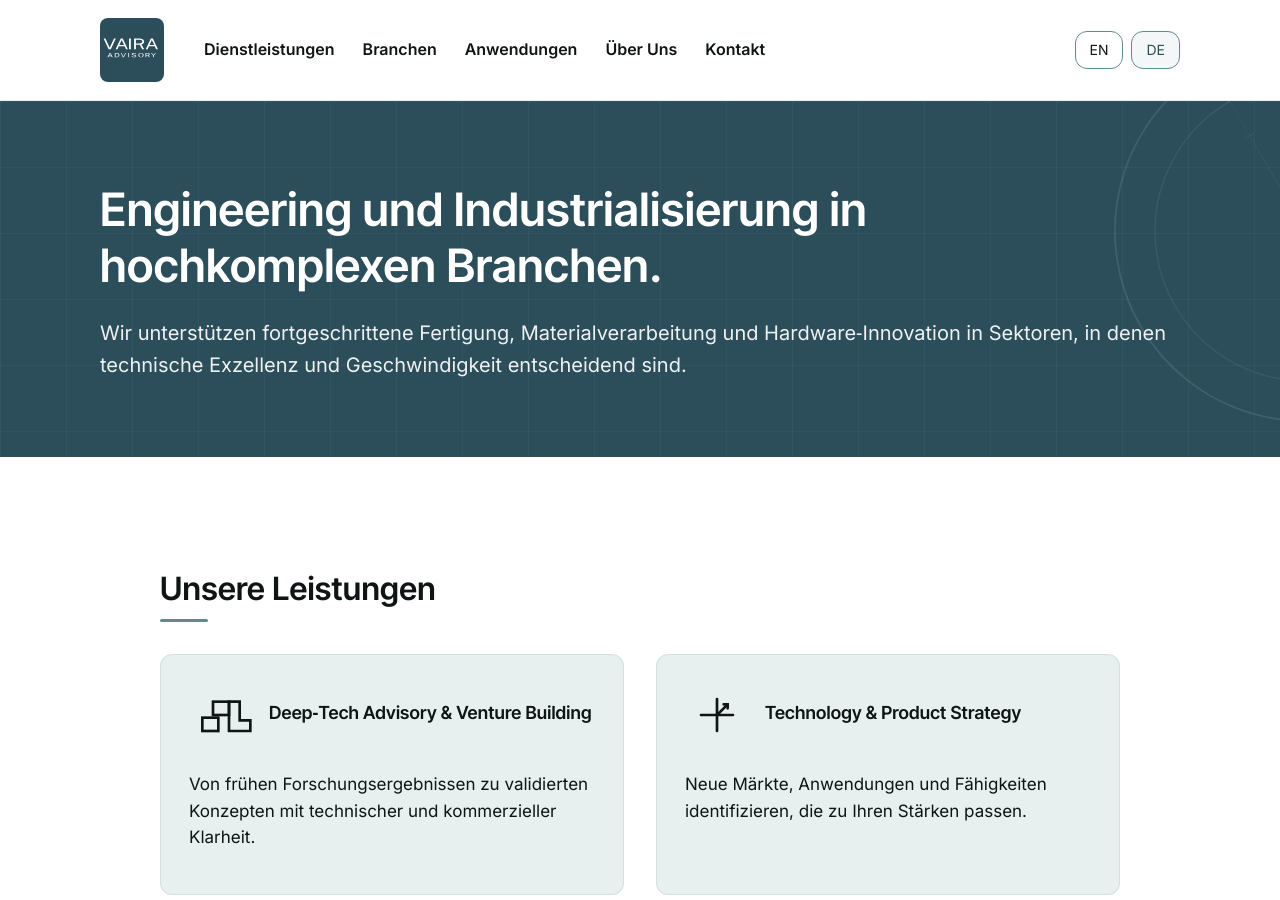
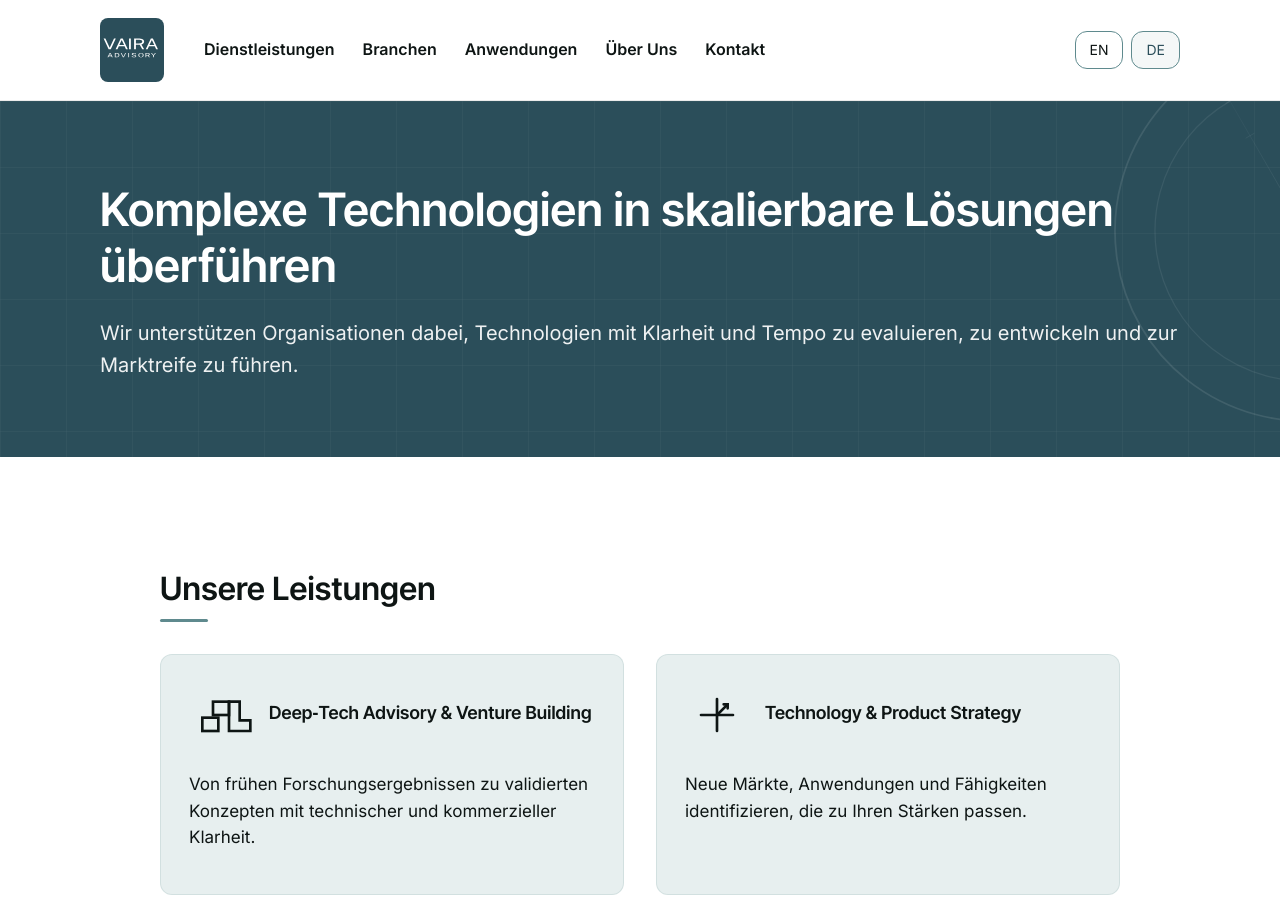
Before and after one commit to raphaelheeb/vaira-advisory, a Jekyll site: the page built from de/services/index.html, in a window 1280 px wide and 900 px high. Built offline with Jekyll 4.4.1, drawn with Linux system fonts in a browser that asks for light colours.

Commit message:
Update index.html

```diff
--- a/de/services/index.html
+++ b/de/services/index.html
@@ -11,9 +11,9 @@
 <!-- ========================= -->
 <section id="hero" class="hero hero--clean">
   <div class="content-wrapper">
-    <h1 class="hero-title">Engineering und Industrialisierung in hochkomplexen Branchen.</h1>
+    <h1 class="hero-title">Komplexe Technologien in skalierbare Lösungen überführen</h1>
     <p class="hero-sub">
-      Wir unterstützen fortgeschrittene Fertigung, Materialverarbeitung und Hardware‑Innovation in Sektoren, in denen technische Exzellenz und Geschwindigkeit entscheidend sind.
+      Wir unterstützen Organisationen dabei, Technologien mit Klarheit und Tempo zu evaluieren, zu entwickeln und zur Marktreife zu führen.
     </p>
   </div>
 
```
